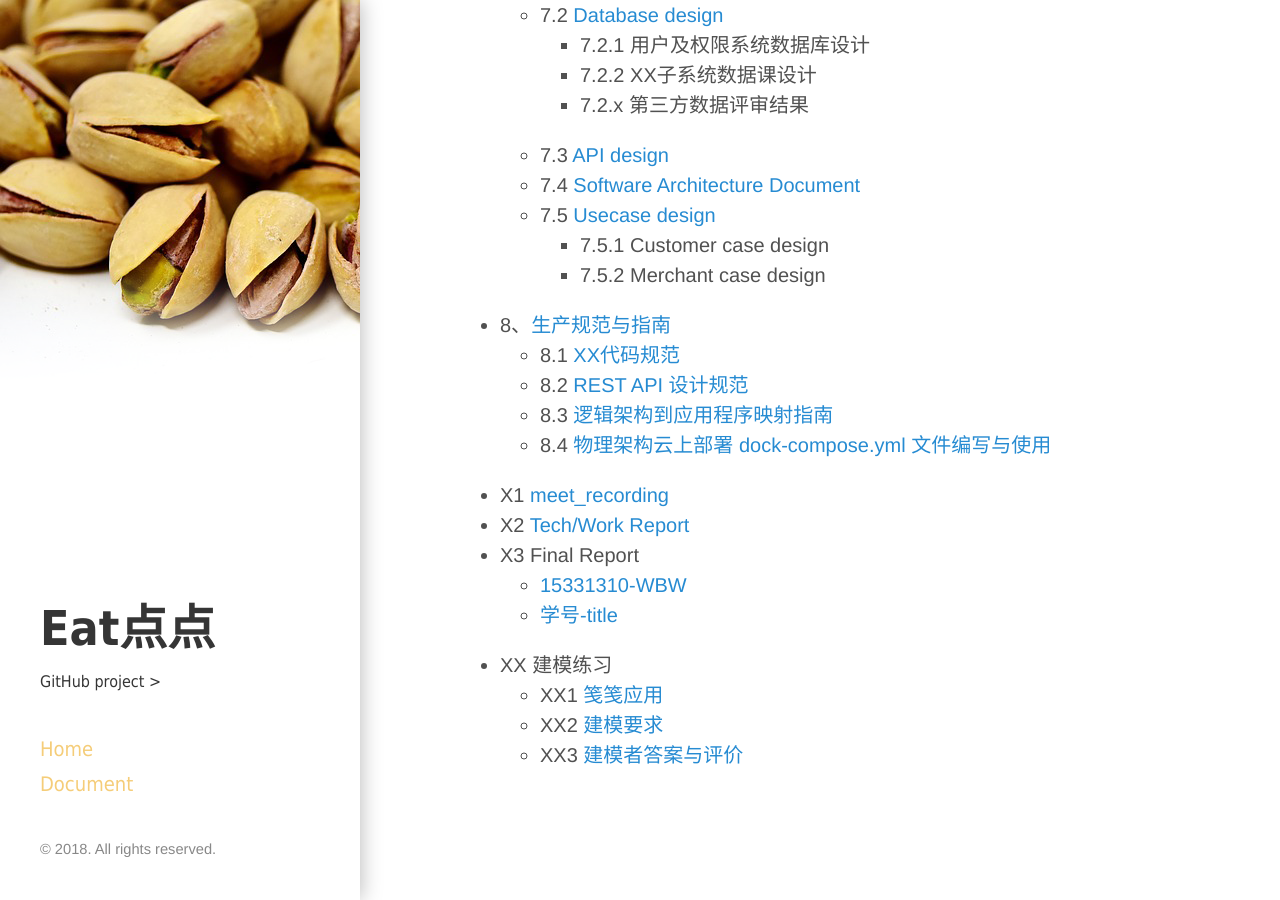
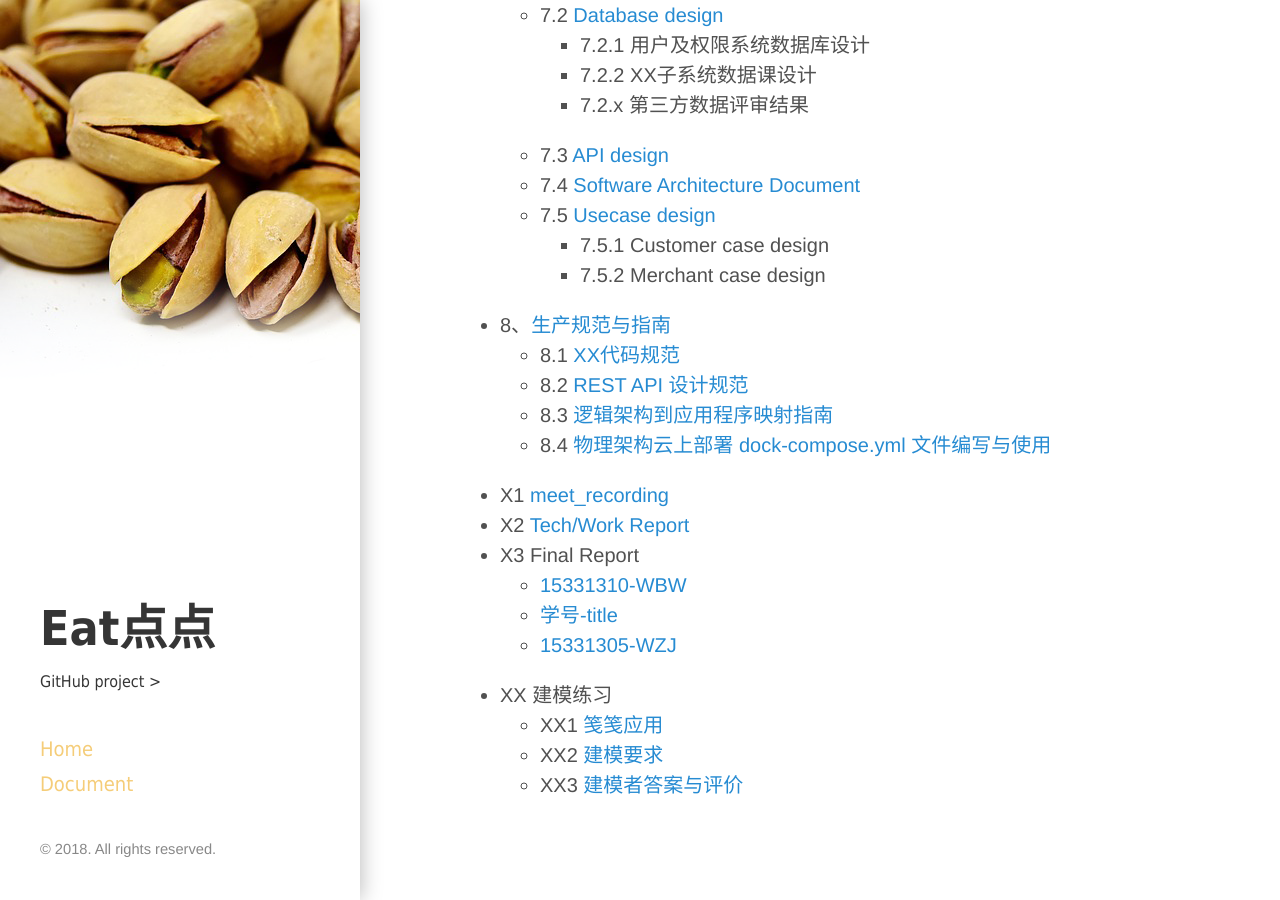
Before and after one commit to ChickenDinner8/ChickenDinner8.github.io, a Jekyll site: the page built from index.md, in a window 1280 px wide and 900 px high, scrolled down 906 px. Built offline with Jekyll 4.4.1, drawn with Linux system fonts in a browser that asks for light colours.

Commit message:
Update index.md

```diff
--- a/index.md
+++ b/index.md
@@ -65,6 +65,7 @@ title: Home
 + X3 Final Report
     - [15331310-WBW](https://bowenwu1.github.io/2018/06/30/2018-06-30-FinalReport/)
     - [学号-title]()
+    - [15331305-WZJ](https://blog.csdn.net/Llunnn/article/details/80870749)
 + XX 建模练习
     - XX1 [笺笺应用](https://chickendinner8.github.io/2018/05/11/笺笺建模练习.html)
     - XX2 [建模要求](https://chickendinner8.github.io/2018/05/13/XX2.html)
```
